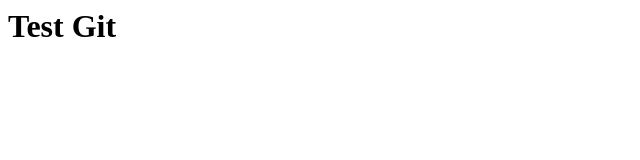
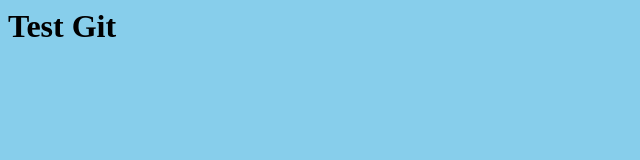
Before and after one commit to rutujap26/devops, a plain HTML site: page index.html in a window 1280 px wide. Shown: the whole page, without its empty margins (0-640 px from the left). Drawn offline with Linux system fonts and the light colour scheme.

Commit message:
Second Commit

```diff
--- a/index.html
+++ b/index.html
@@ -1,6 +1,6 @@
 <html>
 	<head><title>Test</title></head>
-	<body>
+	<body bgcolor=Skyblue>
 		<h1>Test Git</h1>
 	</body>
 </html>
```
